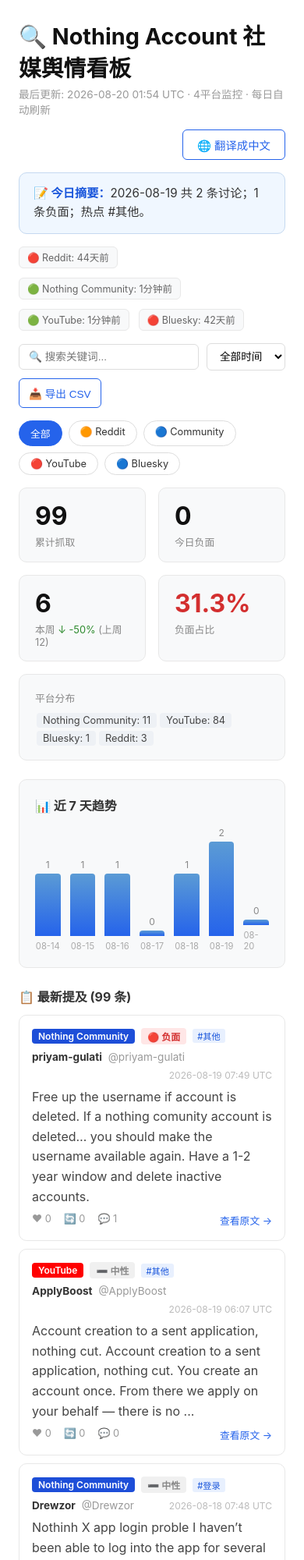
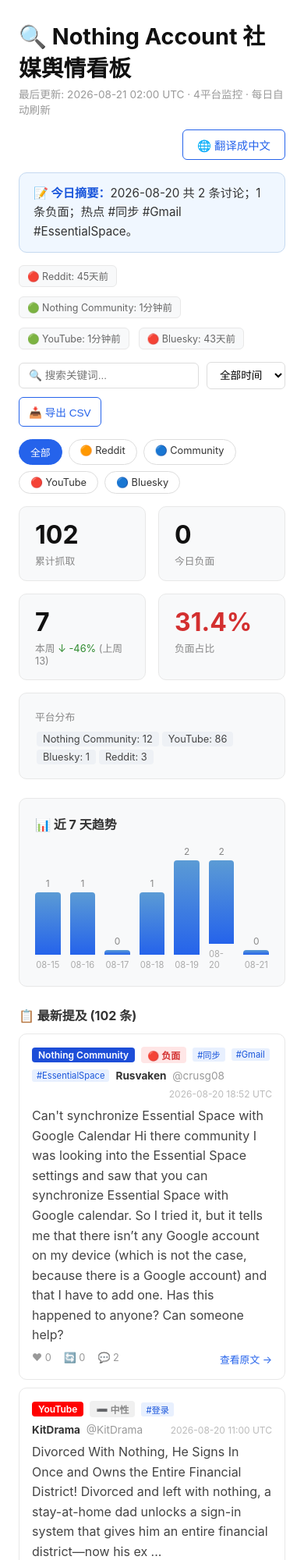
Before and after one commit to janeyan-a11y/nothing-account-monitor, a plain HTML site: page index.html in a window 390 px wide. Shown: the top 2000 px of the page at 78% size. Drawn offline with Linux system fonts and the light colour scheme.

Commit message:
Auto: daily social monitor update [skip ci] fc9c679f4efa5700bd904b0d1ac9a2315ddc6893

```diff
--- a/index.html
+++ b/index.html
@@ -74,10 +74,10 @@
 <body>
 <div class="container">
 <h1>🔍 Nothing Account 社媒舆情看板</h1>
-<div class="subtitle">最后更新: 2026-08-20 01:54 UTC · 4平台监控 · 每日自动刷新</div>
+<div class="subtitle">最后更新: 2026-08-21 02:00 UTC · 4平台监控 · 每日自动刷新</div>
 <div class="translate-bar"><button class="btn-translate" id="btnTranslate" onclick="toggleTranslate()">🌐 翻译成中文</button></div>
-<div class="daily-summary"><strong>📝 今日摘要：</strong>2026-08-19 共 2 条讨论；1 条负面；热点 #其他。</div>
-<div class="status-bar"><span class="status-chip">🔴 Reddit: 44天前</span><span class="status-chip">🟢 Nothing Community: 1分钟前</span><span class="status-chip">🟢 YouTube: 1分钟前</span><span class="status-chip">🔴 Bluesky: 42天前</span></div>
+<div class="daily-summary"><strong>📝 今日摘要：</strong>2026-08-20 共 2 条讨论；1 条负面；热点 #同步 #Gmail #EssentialSpace。</div>
+<div class="status-bar"><span class="status-chip">🔴 Reddit: 45天前</span><span class="status-chip">🟢 Nothing Community: 1分钟前</span><span class="status-chip">🟢 YouTube: 1分钟前</span><span class="status-chip">🔴 Bluesky: 43天前</span></div>
 <div class="toolbar">
   <input type="text" id="searchInput" placeholder="🔍 搜索关键词..." oninput="applyFilters()">
   <select id="timeFilter" onchange="applyFilters()"><option value="all">全部时间</option><option value="7">近 7 天</option><option value="30">近 30 天</option><option value="1">今天</option></select>
@@ -92,16 +92,48 @@
 </div>
 
 <div class="stats-grid">
-  <div class="stat-card"><div class="number">99</div><div class="label">累计抓取</div></div>
+  <div class="stat-card"><div class="number">102</div><div class="label">累计抓取</div></div>
   <div class="stat-card"><div class="number">0</div><div class="label">今日负面</div></div>
-  <div class="stat-card"><div class="number">6</div><div class="label">本周 <span class="trend-down">↓ -50%</span> (上周 12)</div></div>
-  <div class="stat-card"><div class="number" style="color:#d32f2f">31.3%</div><div class="label">负面占比</div></div>
-  <div class="stat-card" style="flex:2;min-width:280px;"><div class="label" style="margin-top:4px;">平台分布</div><div style="margin-top:8px;"><span class="stat-chip pfilter" data-p="Nothing Community" onclick="filterPlatform('Nothing Community')">Nothing Community: 11</span><span class="stat-chip pfilter" data-p="YouTube" onclick="filterPlatform('YouTube')">YouTube: 84</span><span class="stat-chip pfilter" data-p="Bluesky" onclick="filterPlatform('Bluesky')">Bluesky: 1</span><span class="stat-chip pfilter" data-p="Reddit" onclick="filterPlatform('Reddit')">Reddit: 3</span></div></div>
-</div>
-<div class="trend-section"><h3>📊 近 7 天趋势</h3><div class="bar-chart"><div class="bar-col"><div class="bar-value">1</div><div class="bar-fill" style="height:50%"></div><div class="bar-label">08-14</div></div><div class="bar-col"><div class="bar-value">1</div><div class="bar-fill" style="height:50%"></div><div class="bar-label">08-15</div></div><div class="bar-col"><div class="bar-value">1</div><div class="bar-fill" style="height:50%"></div><div class="bar-label">08-16</div></div><div class="bar-col"><div class="bar-value">0</div><div class="bar-fill" style="height:4%"></div><div class="bar-label">08-17</div></div><div class="bar-col"><div class="bar-value">1</div><div class="bar-fill" style="height:50%"></div><div class="bar-label">08-18</div></div><div class="bar-col"><div class="bar-value">2</div><div class="bar-fill" style="height:100%"></div><div class="bar-label">08-19</div></div><div class="bar-col"><div class="bar-value">0</div><div class="bar-fill" style="height:4%"></div><div class="bar-label">08-20</div></div></div></div>
+  <div class="stat-card"><div class="number">7</div><div class="label">本周 <span class="trend-down">↓ -46%</span> (上周 13)</div></div>
+  <div class="stat-card"><div class="number" style="color:#d32f2f">31.4%</div><div class="label">负面占比</div></div>
+  <div class="stat-card" style="flex:2;min-width:280px;"><div class="label" style="margin-top:4px;">平台分布</div><div style="margin-top:8px;"><span class="stat-chip pfilter" data-p="Nothing Community" onclick="filterPlatform('Nothing Community')">Nothing Community: 12</span><span class="stat-chip pfilter" data-p="YouTube" onclick="filterPlatform('YouTube')">YouTube: 86</span><span class="stat-chip pfilter" data-p="Bluesky" onclick="filterPlatform('Bluesky')">Bluesky: 1</span><span class="stat-chip pfilter" data-p="Reddit" onclick="filterPlatform('Reddit')">Reddit: 3</span></div></div>
+</div>
+<div class="trend-section"><h3>📊 近 7 天趋势</h3><div class="bar-chart"><div class="bar-col"><div class="bar-value">1</div><div class="bar-fill" style="height:50%"></div><div class="bar-label">08-15</div></div><div class="bar-col"><div class="bar-value">1</div><div class="bar-fill" style="height:50%"></div><div class="bar-label">08-16</div></div><div class="bar-col"><div class="bar-value">0</div><div class="bar-fill" style="height:4%"></div><div class="bar-label">08-17</div></div><div class="bar-col"><div class="bar-value">1</div><div class="bar-fill" style="height:50%"></div><div class="bar-label">08-18</div></div><div class="bar-col"><div class="bar-value">2</div><div class="bar-fill" style="height:100%"></div><div class="bar-label">08-19</div></div><div class="bar-col"><div class="bar-value">2</div><div class="bar-fill" style="height:100%"></div><div class="bar-label">08-20</div></div><div class="bar-col"><div class="bar-value">0</div><div class="bar-fill" style="height:4%"></div><div class="bar-label">08-21</div></div></div></div>
 <div class="mentions-section">
-  <h3>📋 最新提及 (<span id="mentionCount">99</span> 条)</h3>
-  <div class="mention-card" data-platform="Nothing Community" data-sentiment="negative" data-date="2026-08-19" data-tags="#其他">
+  <h3>📋 最新提及 (<span id="mentionCount">102</span> 条)</h3>
+  <div class="mention-card" data-platform="Nothing Community" data-sentiment="negative" data-date="2026-08-20" data-tags="#同步 #Gmail #EssentialSpace">
+  <div class="mention-header">
+    <span class="platform-badge platform-community">Nothing Community</span>
+    <span class="sent-badge sent-negative">🔴 负面</span> <span class="topic-tag">#同步</span><span class="topic-tag">#Gmail</span><span class="topic-tag">#EssentialSpace</span>
+    <span class="author"><strong>Rusvaken</strong> <span class="username">@crusg08</span></span>
+    <span class="time">2026-08-20 18:52 UTC</span>
+  </div>
+  <div class="mention-text">Can&#39;t synchronize Essential Space with Google Calendar
+
+Hi there community
+
+I was looking into the Essential Space settings and saw that you can synchronize Essential Space with Google calendar. So I tried it, but it tells me that there isn’t any Google account on my device (which is not the case, because there is a Google account) and that I have to add one. Has this happened to anyone? Can someone help?</div>
+  <div class="mention-footer">
+    <span>❤ 0</span><span>🔄 0</span><span>💬 2</span>
+    <a href="https://nothing.community/d/61583-61583-cant-synchronize-essential-space-with-google-calendar" target="_blank" class="source-link">查看原文 →</a>
+  </div>
+</div>
+<div class="mention-card" data-platform="YouTube" data-sentiment="neutral" data-date="2026-08-20" data-tags="#登录">
+  <div class="mention-header">
+    <span class="platform-badge platform-youtube">YouTube</span>
+    <span class="sent-badge sent-neutral">➖ 中性</span> <span class="topic-tag">#登录</span>
+    <span class="author"><strong>KitDrama</strong> <span class="username">@KitDrama</span></span>
+    <span class="time">2026-08-20 11:00 UTC</span>
+  </div>
+  <div class="mention-text">Divorced With Nothing, He Signs In Once and Owns the Entire Financial District!
+
+Divorced and left with nothing, a stay-at-home dad unlocks a sign-in system that gives him an entire financial district—now his ex ...</div>
+  <div class="mention-footer">
+    <span>❤ 259</span><span>🔄 0</span><span>💬 10</span>
+    <a href="https://www.youtube.com/watch?v=vrmqaYpT3jw" target="_blank" class="source-link">查看原文 →</a>
+  </div>
+</div>
+<div class="mention-card" data-platform="Nothing Community" data-sentiment="negative" data-date="2026-08-19" data-tags="#其他">
   <div class="mention-header">
     <span class="platform-badge platform-community">Nothing Community</span>
     <span class="sent-badge sent-negative">🔴 负面</span> <span class="topic-tag">#其他</span>
@@ -189,6 +221,21 @@
   <div class="mention-footer">
     <span>❤ 0</span><span>🔄 0</span><span>💬 3</span>
     <a href="https://nothing.community/d/61292-61292-logged-out-from-nothing-account-help" target="_blank" class="source-link">查看原文 →</a>
+  </div>
+</div>
+<div class="mention-card" data-platform="YouTube" data-sentiment="neutral" data-date="2026-08-13" data-tags="#Gmail">
+  <div class="mention-header">
+    <span class="platform-badge platform-youtube">YouTube</span>
+    <span class="sent-badge sent-neutral">➖ 中性</span> <span class="topic-tag">#Gmail</span>
+    <span class="author"><strong>mobilesoftwarerepairtool</strong> <span class="username">@mobilesoftwarerepairtool</span></span>
+    <span class="time">2026-08-13 12:21 UTC</span>
+  </div>
+  <div class="mention-text">nothing 2a (A142) google account bypass done
+
+</div>
+  <div class="mention-footer">
+    <span>❤ 0</span><span>🔄 0</span><span>💬 0</span>
+    <a href="https://www.youtube.com/watch?v=AiPWAqfQNGM" target="_blank" class="source-link">查看原文 →</a>
   </div>
 </div>
 <div class="mention-card" data-platform="YouTube" data-sentiment="neutral" data-date="2026-08-13" data-tags="#密码 #Gmail #FRP">
```
